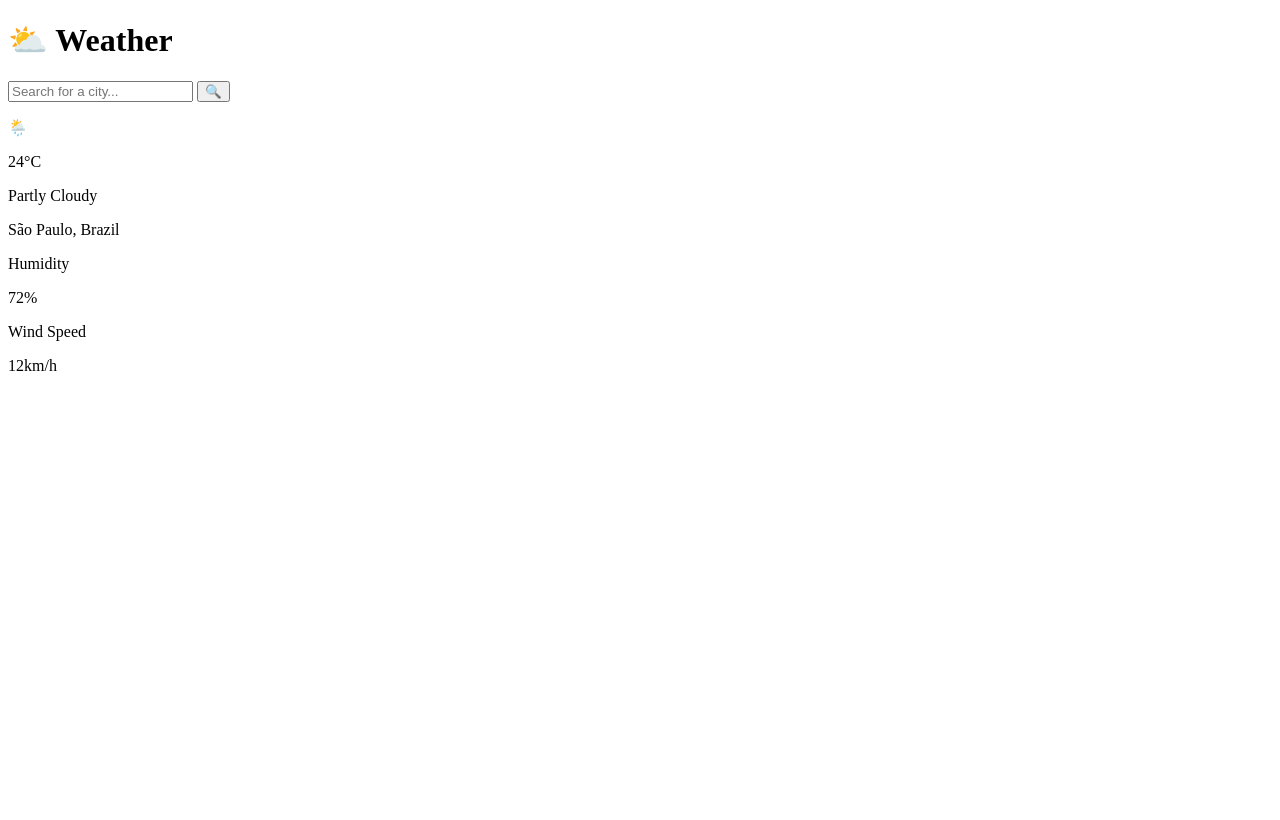
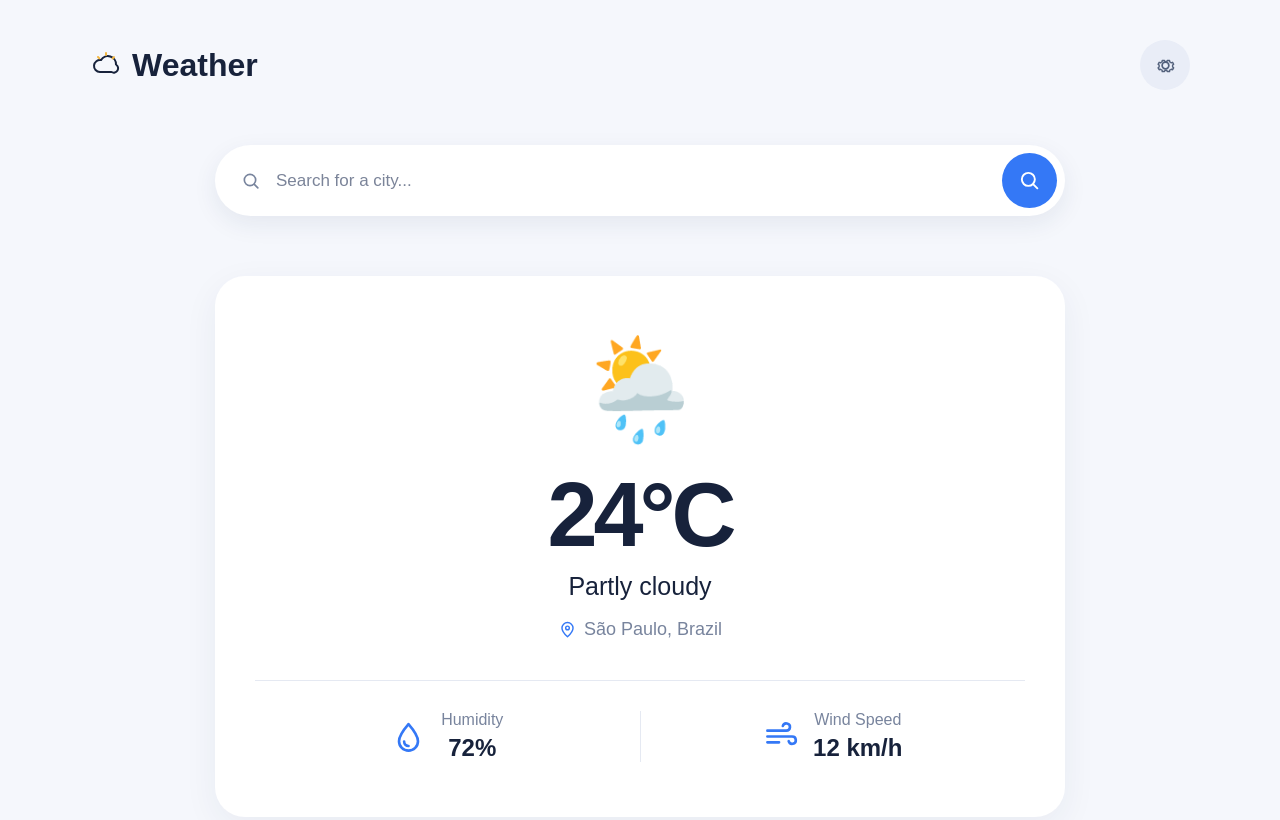
Before and after one commit to davi-sousa-queiroz/javascript-projects, a plain HTML site: page 16-weather-app/index.html in a window 1280 px wide. Drawn offline with Linux system fonts and the light colour scheme.

Commit message:
html changes + styling.

```diff
--- a/16-weather-app/index.html
+++ b/16-weather-app/index.html
@@ -7,27 +7,154 @@
     <link rel="stylesheet" href="styles.css" />
   </head>
   <body>
-    <h1 class="heading">⛅️ Weather</h1>
+    <header class="header">
+      <h1 class="heading">
+        <svg
+          class="heading-icon"
+          viewBox="0 0 32 32"
+          fill="none"
+          aria-hidden="true"
+        >
+          <path
+            d="M21.5 23H10a6 6 0 1 1 1.1-11.9A8 8 0 0 1 26 15.5a4 4 0 0 1-4.5 7.5Z"
+            stroke="currentColor"
+            stroke-width="2"
+            stroke-linecap="round"
+            stroke-linejoin="round"
+          />
+          <path
+            d="M16 4v2m-8 2 1.4 1.4m13.2 0L24 8.1"
+            stroke="#f4b740"
+            stroke-width="2"
+            stroke-linecap="round"
+          />
+        </svg>
+        Weather
+      </h1>
+      <button class="settings-button" aria-label="Settings">
+        <svg viewBox="0 0 24 24" fill="none" aria-hidden="true">
+          <path
+            d="M12 8.5a3.5 3.5 0 1 0 0 7 3.5 3.5 0 0 0 0-7Z"
+            stroke="currentColor"
+            stroke-width="1.8"
+          />
+          <path
+            d="m19.4 13.5 1.1.9-1.1 2-1.4-.5a7.8 7.8 0 0 1-1.6.9l-.2 1.5h-2.4l-.5-1.4a7.8 7.8 0 0 1-1.8 0l-.5 1.4H8.6l-.2-1.5a7.8 7.8 0 0 1-1.6-.9l-1.4.5-1.1-2 1.1-.9a7.7 7.7 0 0 1 0-1.9l-1.1-.9 1.1-2 1.4.5a7.8 7.8 0 0 1 1.6-.9l.2-1.5H11l.5 1.4a7.8 7.8 0 0 1 1.8 0l.5-1.4h2.4l.2 1.5a7.8 7.8 0 0 1 1.6.9l1.4-.5 1.1 2-1.1.9a7.7 7.7 0 0 1 0 1.9Z"
+            stroke="currentColor"
+            stroke-width="1.5"
+            stroke-linecap="round"
+            stroke-linejoin="round"
+          />
+        </svg>
+      </button>
+    </header>
+
+    <main class="main-container">
       <div class="search-container">
+        <span class="search-icon" aria-hidden="true">
+          <svg viewBox="0 0 24 24" fill="none">
+            <circle
+              cx="10.8"
+              cy="10.8"
+              r="6.8"
+              stroke="currentColor"
+              stroke-width="2"
+            />
+            <path
+              d="m16 16 4.2 4.2"
+              stroke="currentColor"
+              stroke-width="2"
+              stroke-linecap="round"
+            />
+          </svg>
+        </span>
         <input type="text" placeholder="Search for a city..." />
-      <button>🔍</button>
+        <button class="search-button" aria-label="Search">
+          <svg viewBox="0 0 24 24" fill="none" aria-hidden="true">
+            <circle
+              cx="10.8"
+              cy="10.8"
+              r="6.8"
+              stroke="currentColor"
+              stroke-width="2"
+            />
+            <path
+              d="m16 16 4.2 4.2"
+              stroke="currentColor"
+              stroke-width="2"
+              stroke-linecap="round"
+            />
+          </svg>
+        </button>
+      </div>
+
       <div class="weather-container">
         <p class="emoji">🌦️</p>
         <p class="temp">24°C</p>
-        <p class="condition">Partly Cloudy</p>
-        <p class="location">São Paulo, Brazil</p>
+        <p class="condition">Partly cloudy</p>
+        <p class="location">
+          <svg viewBox="0 0 24 24" fill="none" aria-hidden="true">
+            <path
+              d="M19 10.2c0 5-7 11-7 11s-7-6-7-11a7 7 0 1 1 14 0Z"
+              stroke="currentColor"
+              stroke-width="1.8"
+              stroke-linejoin="round"
+            />
+            <circle
+              cx="12"
+              cy="10"
+              r="2.3"
+              stroke="currentColor"
+              stroke-width="1.8"
+            />
+          </svg>
+          São Paulo, Brazil
+        </p>
+
         <div class="infos">
           <div class="humidity-box">
+            <span aria-hidden="true">
+              <svg viewBox="0 0 24 24" fill="none">
+                <path
+                  d="M12 3.5S5.5 11 5.5 15.2a6.5 6.5 0 0 0 13 0C18.5 11 12 3.5 12 3.5Z"
+                  stroke="currentColor"
+                  stroke-width="1.8"
+                  stroke-linejoin="round"
+                />
+                <path
+                  d="M9 15.5a3 3 0 0 0 3 3"
+                  stroke="currentColor"
+                  stroke-width="1.8"
+                  stroke-linecap="round"
+                />
+              </svg>
+            </span>
+            <div>
               <p class="humidity-text">Humidity</p>
               <p class="amount">72%</p>
             </div>
+          </div>
+
           <div class="wind-box">
+            <span aria-hidden="true">
+              <svg viewBox="0 0 24 24" fill="none">
+                <path
+                  d="M3 8h13a2.5 2.5 0 1 0-2.4-3.2M3 12h17a2.5 2.5 0 1 1-2.4 3.2M3 16h8"
+                  stroke="currentColor"
+                  stroke-width="1.8"
+                  stroke-linecap="round"
+                />
+              </svg>
+            </span>
+            <div>
               <p class="wind-text">Wind Speed</p>
-            <p class="wind">12km/h</p>
+              <p class="wind">12 km/h</p>
             </div>
           </div>
         </div>
       </div>
+    </main>
+
     <script src="script.js"></script>
   </body>
 </html>
--- a/16-weather-app/styles.css
+++ b/16-weather-app/styles.css
@@ -0,0 +1,293 @@
+
+* {
+    margin: 0;
+    padding: 0;
+    box-sizing: border-box;
+}
+
+body {
+    font-family: Arial, Helvetica, sans-serif;
+    background: #f5f7fc;
+    color: #17223b;
+    min-height: 100vh;
+    padding: 40px;
+}
+
+/* Header */
+
+.header {
+    display: flex;
+    justify-content: space-between;
+    align-items: center;
+    max-width: 1100px;
+    margin: 0 auto 55px;
+}
+
+.heading {
+    display: flex;
+    align-items: center;
+    gap: 10px;
+    font-size: 32px;
+    font-weight: 700;
+}
+
+.heading-icon {
+    width: 32px;
+    height: 32px;
+}
+
+.settings-button {
+    display: grid;
+    place-items: center;
+    border: none;
+    background: #e9edf7;
+    border-radius: 50%;
+    width: 50px;
+    height: 50px;
+    color: #53617c;
+    cursor: pointer;
+}
+
+.settings-button svg {
+    width: 23px;
+    height: 23px;
+}
+
+/* Main container */
+
+.main-container {
+    max-width: 850px;
+    margin: 0 auto;
+}
+
+/* Search bar */
+
+.search-container {
+    display: flex;
+    align-items: center;
+    background: white;
+    padding: 8px;
+    border-radius: 50px;
+    box-shadow: 0 8px 25px rgba(30, 50, 90, 0.08);
+    margin-bottom: 60px;
+}
+
+.search-icon {
+    display: flex;
+    color: #78849d;
+    margin-left: 18px;
+}
+
+.search-icon svg {
+    width: 20px;
+    height: 20px;
+}
+
+.search-container input {
+    flex: 1;
+    min-width: 0;
+    border: none;
+    outline: none;
+    padding: 15px;
+    font-size: 17px;
+    color: #17223b;
+    background: transparent;
+}
+
+.search-container input::placeholder {
+    color: #7b8499;
+}
+
+.search-button {
+    display: grid;
+    place-items: center;
+    width: 55px;
+    height: 55px;
+    border: none;
+    border-radius: 50%;
+    background: #3478f6;
+    color: white;
+    cursor: pointer;
+    transition: background 0.2s;
+}
+
+.search-button svg {
+    width: 23px;
+    height: 23px;
+}
+
+.search-button:hover {
+    background: #2464df;
+}
+
+/* Weather card */
+
+.weather-container {
+    background: white;
+    border-radius: 30px;
+    padding: 55px 40px;
+    text-align: center;
+    box-shadow: 0 10px 35px rgba(30, 50, 90, 0.06);
+}
+
+.emoji {
+    font-size: 100px;
+    margin-bottom: 15px;
+}
+
+.temp {
+    font-size: 90px;
+    font-weight: 700;
+    letter-spacing: -4px;
+    margin-bottom: 5px;
+}
+
+.condition {
+    font-size: 25px;
+    font-weight: 500;
+    margin-bottom: 18px;
+}
+
+.location {
+    display: flex;
+    justify-content: center;
+    align-items: center;
+    gap: 7px;
+    font-size: 18px;
+    color: #78849d;
+    margin-bottom: 40px;
+}
+
+.location svg {
+    width: 19px;
+    height: 19px;
+    color: #3478f6;
+}
+
+/* Weather information */
+
+.infos {
+    display: flex;
+    border-top: 1px solid #e5e9f2;
+    padding-top: 30px;
+}
+
+.humidity-box,
+.wind-box {
+    flex: 1;
+    display: flex;
+    justify-content: center;
+    align-items: center;
+    gap: 15px;
+}
+
+.humidity-box {
+    border-right: 1px solid #e5e9f2;
+}
+
+.humidity-box span,
+.wind-box span {
+    display: flex;
+    color: #3478f6;
+}
+
+.humidity-box svg,
+.wind-box svg {
+    width: 35px;
+    height: 35px;
+}
+
+.humidity-text,
+.wind-text {
+    color: #78849d;
+    font-size: 16px;
+    margin-bottom: 5px;
+}
+
+.amount,
+.wind {
+    font-size: 24px;
+    font-weight: 600;
+}
+
+/* Mobile responsiveness */
+
+@media (max-width: 600px) {
+    body {
+        padding: 25px 18px;
+    }
+
+    .header {
+        margin-bottom: 40px;
+    }
+
+    .heading {
+        font-size: 27px;
+    }
+
+    .search-container {
+        margin-bottom: 35px;
+    }
+
+    .search-container input {
+        font-size: 15px;
+        padding: 12px 8px;
+    }
+
+    .search-button {
+        width: 48px;
+        height: 48px;
+    }
+
+    .weather-container {
+        padding: 35px 18px;
+        border-radius: 28px;
+    }
+
+    .emoji {
+        font-size: 85px;
+    }
+
+    .temp {
+        font-size: 76px;
+    }
+
+    .condition {
+        font-size: 21px;
+    }
+
+    .location {
+        font-size: 16px;
+        margin-bottom: 30px;
+    }
+
+    .infos {
+        padding-top: 25px;
+    }
+
+    .humidity-box,
+    .wind-box {
+        gap: 8px;
+    }
+
+    .humidity-box span,
+    .wind-box span {
+        color: #3478f6;
+    }
+
+    .humidity-box svg,
+    .wind-box svg {
+        width: 25px;
+        height: 25px;
+    }
+
+    .humidity-text,
+    .wind-text {
+        font-size: 13px;
+    }
+
+    .amount,
+    .wind {
+        font-size: 19px;
+    }
+}
```
Lines whose indentation alone changed are shown as unchanged.
